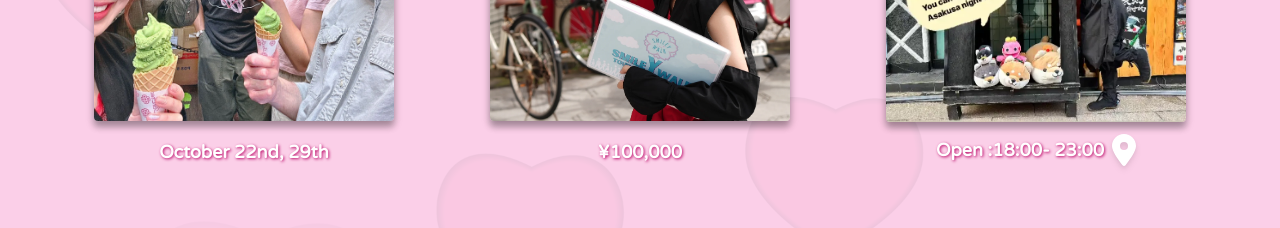
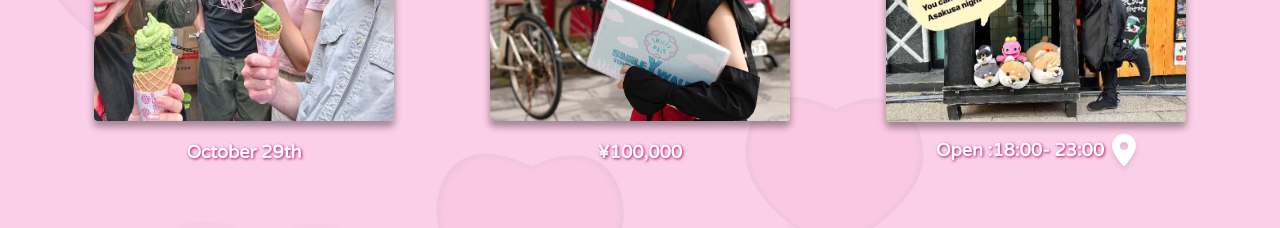
Before and after one commit to brandonrainey/smiley-tours, a Next.js app: page / in a window 1280 px wide. Shown: the part 5220-5448 px from the top of the page. Built offline with nearby package versions, Linux system fonts and the light colour scheme; no server answers; a web font is replaced by a local one; what tailwindcss-animated would draw is missing.

Commit message:
removed expired event tour date

```diff
--- a/components/EventSidebar.tsx
+++ b/components/EventSidebar.tsx
@@ -41,7 +41,7 @@ export default function EventSidebar() {
             className={`font-semibold rounded text-white custom:text-shadow-1 text-shadow-2 mt-2  max-w-[300px]  p-1 w-full flex flex-col items-center`}
           >
             <div className="flex gap-2 items-center text-lg">
-              <p>October 22nd, 29th</p>
+              <p>October 29th</p>
             </div>
           </div>
         </div>
```
